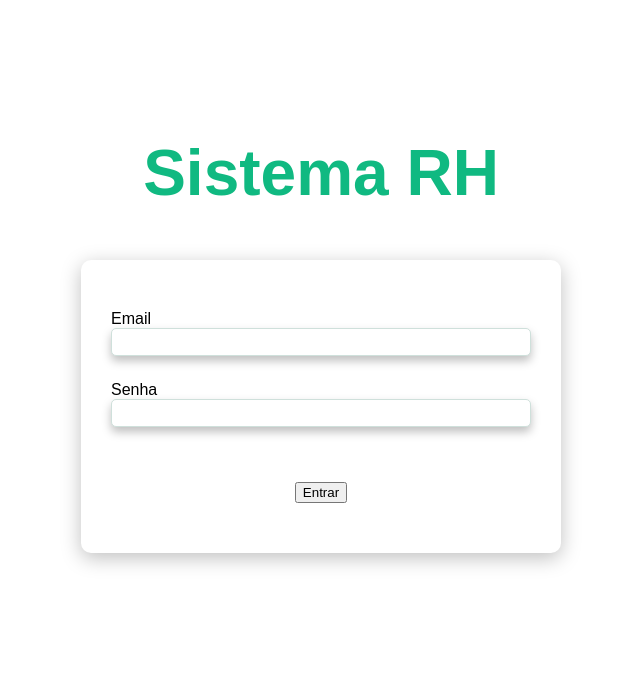
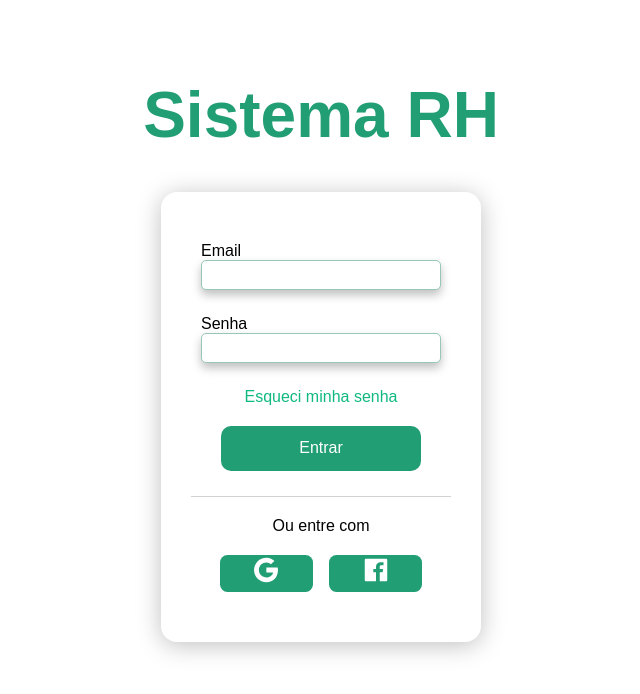
Before and after one commit to benevidesjohns/sistema-rh-frontend, a React (Create React App) app: page / in a window 1280 px wide. Shown: the top 694 px of the page, without its empty margins (319-959 px from the left). Built offline with nearby package versions, Linux system fonts and the light colour scheme.

Commit message:
feat: estilizada tela de login

```diff
--- a/src/pages/LoginPage/index.jsx
+++ b/src/pages/LoginPage/index.jsx
@@ -1,6 +1,8 @@
 import React, { useState, useContext } from 'react';
 import PropTypes from 'prop-types';
 import './style.css';
+
+import { IoLogoFacebook, IoLogoGoogle } from 'react-icons/io';
 
 import { AuthContext } from '../../contexts/auth';
 
@@ -20,8 +22,8 @@ const AreaInput = ({ value, setInput, nameLabel, typeInput }) => {
       <label htmlFor={typeInput}>{nameLabel}</label>
       <input
         type={typeInput}
+        id={typeInput}
         name={typeInput}
-        id={typeInput}
         value={value}
         onChange={setInput}
       />
@@ -35,6 +37,30 @@ AreaInput.propTypes = {
   nameLabel: PropTypes.string.isRequired,
   typeInput: PropTypes.string.isRequired,
 };
+
+const AltLogin = () => {
+  return (
+    <>
+      <div className="forgot-password">
+        <a href="">Esqueci minha senha</a>
+      </div>
+
+      <Button />
+
+      <div className="line"></div>
+
+      <div className="title-alt-login">
+        <p>Ou entre com</p>
+      </div>
+      <div className="alt-login">
+
+        <div className="google"><IoLogoGoogle /></div>
+        <div className="facebook"><IoLogoFacebook /></div>
+      </div>
+    </>
+
+  );
+}
 
 const AreaLogin = () => {
   const { authenticated, login } = useContext(AuthContext);
@@ -60,7 +86,10 @@ const AreaLogin = () => {
     <form onSubmit={submit} className="form">
       <AreaInput value={email} setInput={setInputEmail} nameLabel="Email" typeInput="email" />
       <AreaInput value={password} setInput={setInputPassword} nameLabel="Senha" typeInput="password" />
-      <Button />
+
+
+
+      <AltLogin />
     </form>
   );
 }
--- a/src/pages/LoginPage/style.css
+++ b/src/pages/LoginPage/style.css
@@ -1,31 +1,83 @@
+* {
+  margin: 0;
+  padding: 0;
+  box-sizing: border-box;
+}
+
 #login {
   display: flex;
   flex-direction: column;
   align-items: center;
   justify-content: center;
 
-  min-height: 80vh;
+  min-height: 90vh;
 }
 
 #login .form {
+  display: flex;
+  flex-direction: column;
+  align-items: center;
+  justify-content: space-around;
+
   background-color: white;
 
-  width: 100%;
-  max-width: 480px;
+  width: 20em;
+  height: 100%;
   padding: 50px 30px;
+  position: relative;
 
-  border-radius: 10px;
-  box-shadow: 0 5px 20px rgba(0, 0, 0, 0.25);
+  border-radius: 1em;
+  box-shadow: 0 0.200em 1.500em rgba(0, 0, 0, 0.25);
 }
 
+.line {
+  display: flex;
+  margin-top: 25px;
+  width: 100%;
+  border-top: 1px solid rgb(211, 209, 209);
+}
+
+.alt-login div {
+  width: 40%;
+  height: 100%;
+
+  background-color: #229e75;
+
+  border-radius: 0.25em;
+  cursor: pointer;
+
+}
 
 #login .actions {
+  margin-top: 20px;
+}
+
+.forgot-password a {
+  text-align: start;
+  text-decoration: none;
+  color: #10B981;
+}
+
+.forgot-password a:hover {
+  text-decoration: underline;
+}
+
+.title-alt-login {
+  padding-top: 20px;
+}
+
+.alt-login {
   display: flex;
   flex-direction: row;
-  justify-content: center;
   align-items: center;
+  justify-content: space-evenly;
+  color: white;
 
-  margin-top: 30px;
+  width: 90%;
+
+  font-size: 30px;
+  padding-top: 20px;
+  text-align: center;
 }
 
 #login .field {
@@ -36,63 +88,47 @@
   display: block;
 }
 
+input:focus {
+  outline-color: #97c7b7;
+}
+
 #login .field input {
-  width: 100%;
+  width: 15em;
+  font-size: 100%;
 
   padding-bottom: 10px;
   margin-bottom: 10px;
 
-  border: 0.5px solid #cfe0db;
+  text-align: center;
+  border: 1px solid #97c7b7;
   border-radius: 5px;
   box-shadow: 0 5px 10px rgba(0, 0, 0, 0.25);
 }
 
 .title {
-  color: #10B981;
+  color: #229e75;
 
   display: flex;
   flex-direction: row;
   justify-content: center;
   align-items: center;
 
+  padding-bottom: 5vh;
+
   font-weight: 700;
   font-size: 64px;
-  line-height: 87px;
 }
 
-/*
 .button-login {
-  background: none;
-	color: white;
-	border: none;
-	font: inherit;
-	cursor: pointer;
-	outline: inherit;
+  color: white;
+  border: none;
+  font: inherit;
+  cursor: pointer;
+  outline: inherit;
 
-  width: 430px;
-  height: 40px;
+  width: 200px;
+  height: 5ch;
 
-  background: #065F46;
+  background: #229e75;
   border-radius: 10px;
 }
-
-.area-options {
-  display: flex;
-  justify-content: space-between;
-
-	border: none;
-	font: inherit;
-	cursor: pointer;
-	outline: inherit;
-
-  background: none;
-	color: inherit;
-}
-
-.area-options p:hover {
-  color: #039b70;
-	border: none;
-	font: inherit;
-	cursor: pointer;
-	outline: inherit;
-} */
```
